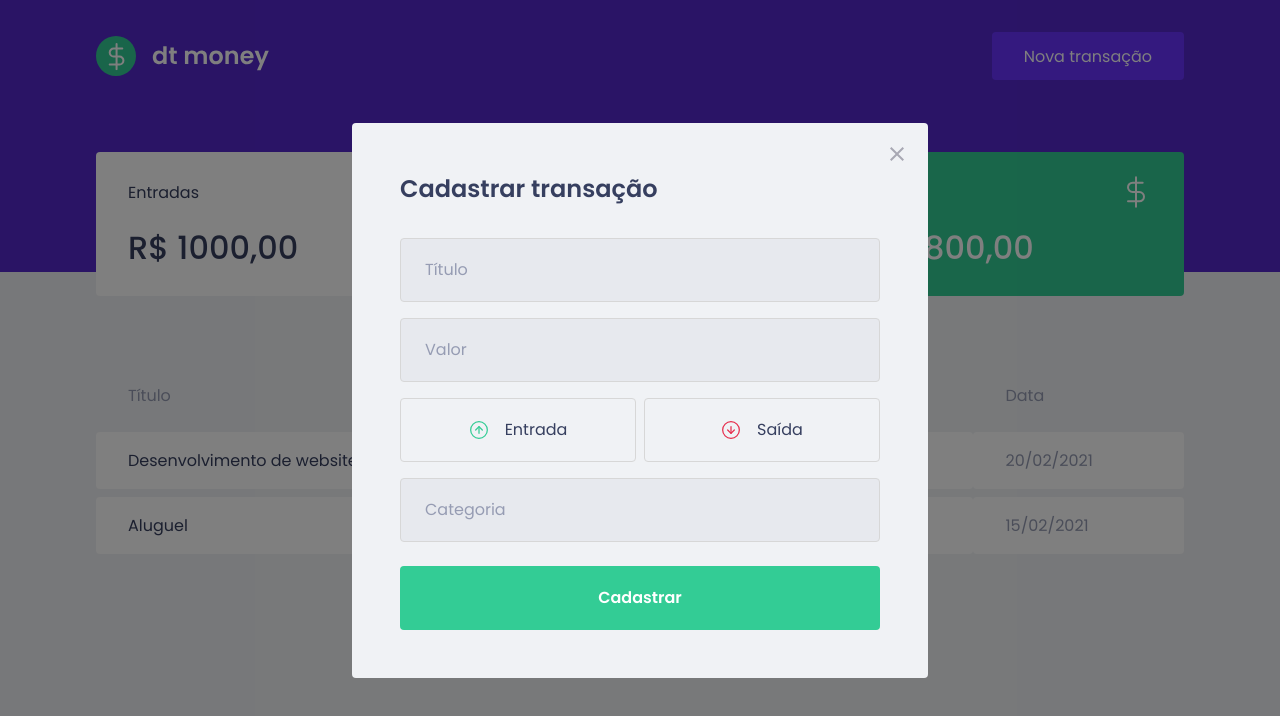
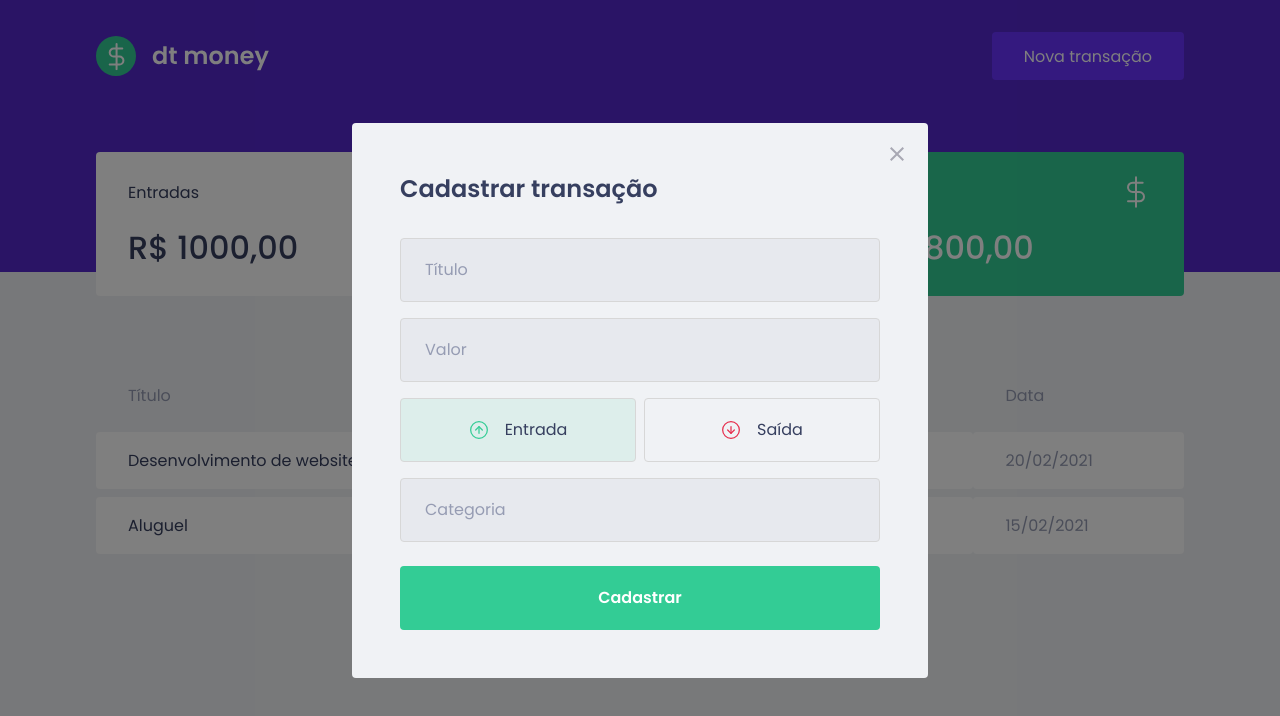
Before and after one commit to viniciusflores/mymoney, a React (Create React App) app: page / in a window 1280 px wide. Both pictures are taken after a click on the button "Nova transação". Shown: the top 716 px of the page. Built offline with nearby package versions, Linux system fonts and the light colour scheme; no server answers; what miragejs would draw is missing.

Commit message:
:sparkles: Create RadioBox custom

```diff
--- a/src/components/NewTransactionModal/index.tsx
+++ b/src/components/NewTransactionModal/index.tsx
@@ -1,8 +1,9 @@
 import Modal from 'react-modal'
-import { ContainerForm, TransactionTypeContainer } from './styles';
+import { ContainerForm, TransactionTypeContainer, RadioBox } from './styles';
 import closeImg from '../../assets/close.svg';
 import incomeImg from '../../assets/income.svg'
 import outcomeImg from '../../assets/outcome.svg'
+import { useState } from 'react';
 
 interface NewTransactionModalProps {
     isOpen: boolean;
@@ -10,6 +11,8 @@
 }
 
 export function NewTransactionModal({ isOpen, onRequestClose}: NewTransactionModalProps) {
+    const [type, setType] = useState('deposit')
+
     return (
         <Modal
             isOpen={isOpen}
@@ -29,19 +32,25 @@
                 <input type="number" placeholder="Valor" />
 
                 <TransactionTypeContainer>
-                    <button
+                    <RadioBox
                         type="button"
+                        onClick={() => { setType('deposit') }}
+                        isActive={type === 'deposit'}
+                        activeColor="green"
                     >
                         <img src={incomeImg} alt="Entrada" />
                         <span>Entrada</span>
-                    </button>
+                    </RadioBox>
 
-                    <button
+                    <RadioBox
                         type="button"
+                        onClick={() => { setType('withdraw') }}
+                        isActive={type === 'withdraw'}
+                        activeColor="red"
                     >
                         <img src={outcomeImg} alt="Saída" />
                         <span>Saída</span>
-                    </button>
+                    </RadioBox>
 
 
                 </TransactionTypeContainer>
--- a/src/components/NewTransactionModal/styles.ts
+++ b/src/components/NewTransactionModal/styles.ts
@@ -1,5 +1,5 @@
 import styled from "styled-components";
-import {darken} from 'polished'
+import {darken, transparentize} from 'polished'
 
 export const ContainerForm = styled.form`
     h2 {
@@ -54,13 +54,27 @@
     display: grid;
     grid-template-columns: 1fr 1fr;
     gap: 0.5rem;
+`;
 
-    button {
+interface RadioBoxProps {
+    isActive: boolean;
+    activeColor: 'green' | 'red';
+}
+
+const colors = {
+    green: '#33CC95',
+    red: '#E52E4D'
+}
+
+export const RadioBox = styled.button<RadioBoxProps>`
     height: 4rem;
     border: 1px solid #d7d7d7;
     border-radius: 0.25rem;
 
-        background: transparent;
+    background: ${(props) => props.isActive
+    ? transparentize(0.9, colors[props.activeColor])
+        : 'transparent'
+    };
 
     display: flex;
     align-items: center;
@@ -83,5 +97,4 @@
         font-size: 1rem;
         color: var(--text-title);
     }
-    }
-`;
+`
```
Lines whose indentation alone changed are shown as unchanged.
